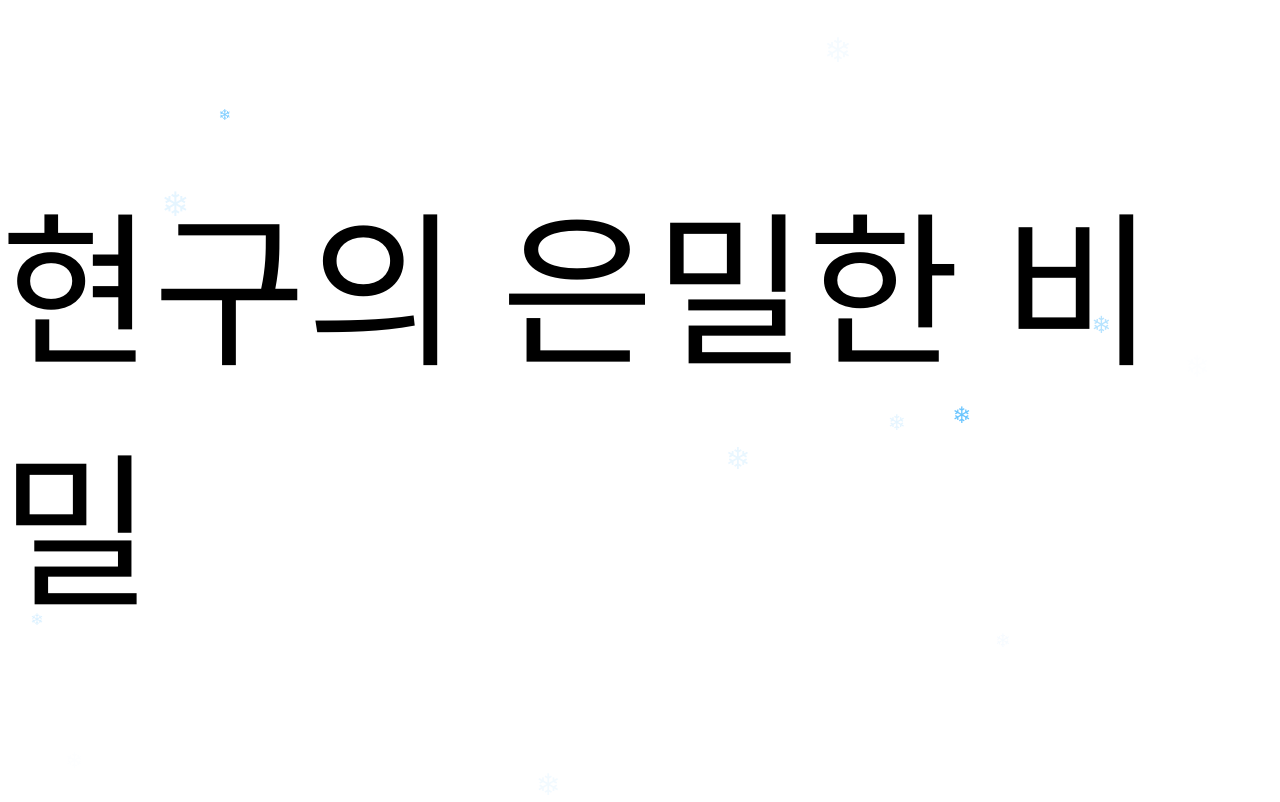
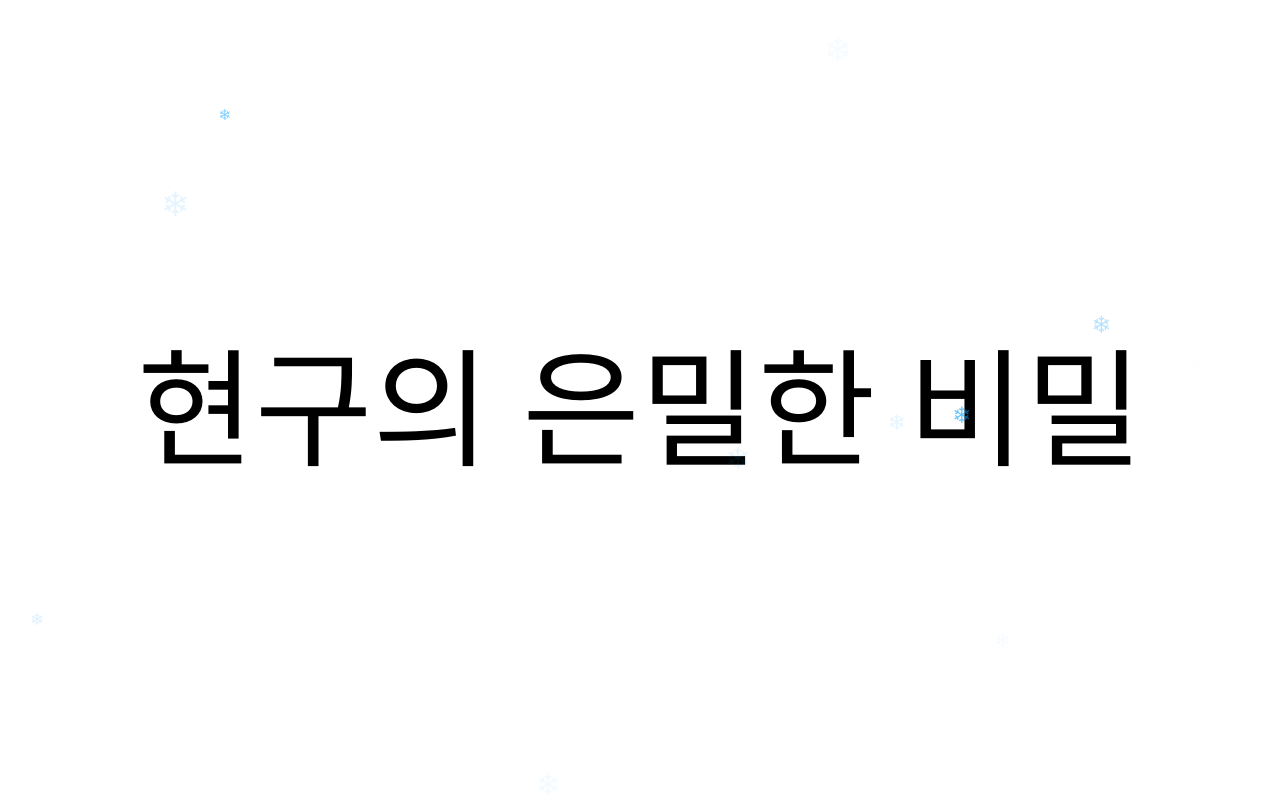
Before and after one commit to ardkyer/ardkyer9.github.io, a plain HTML site: page index.html in a window 1280 px wide. Drawn offline with Linux system fonts and the light colour scheme.

Commit message:
Update index.html

```diff
--- a/index.html
+++ b/index.html
@@ -27,7 +27,7 @@
 
   .text {
     position: absolute;
-    font-size: 13vw; /* Set font size to 10% of the viewport width */
+    font-size: 10vw; /* Set font size to 10% of the viewport width */
     color: #000;
     font-family: 'Noto Sans Korean';
   }
```
